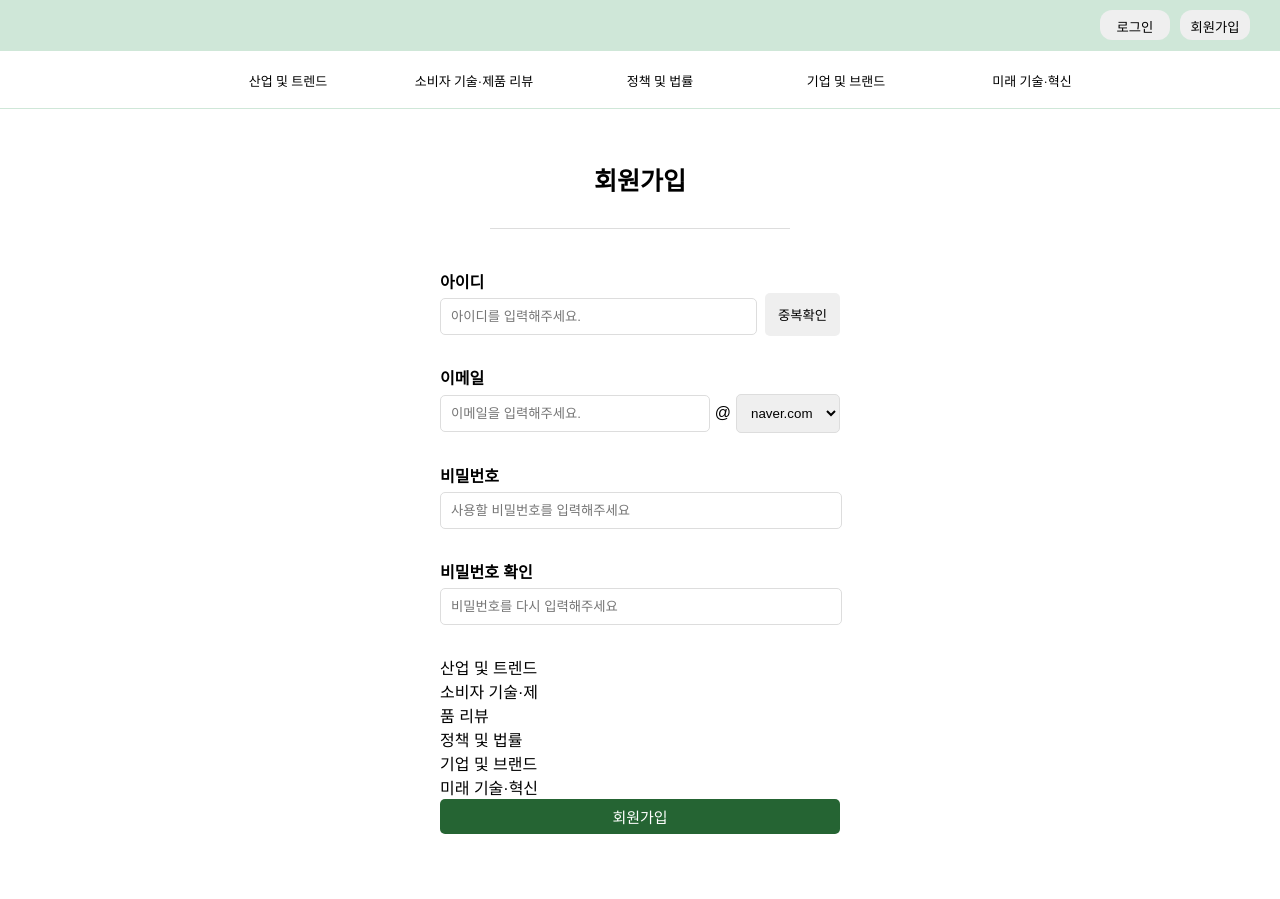
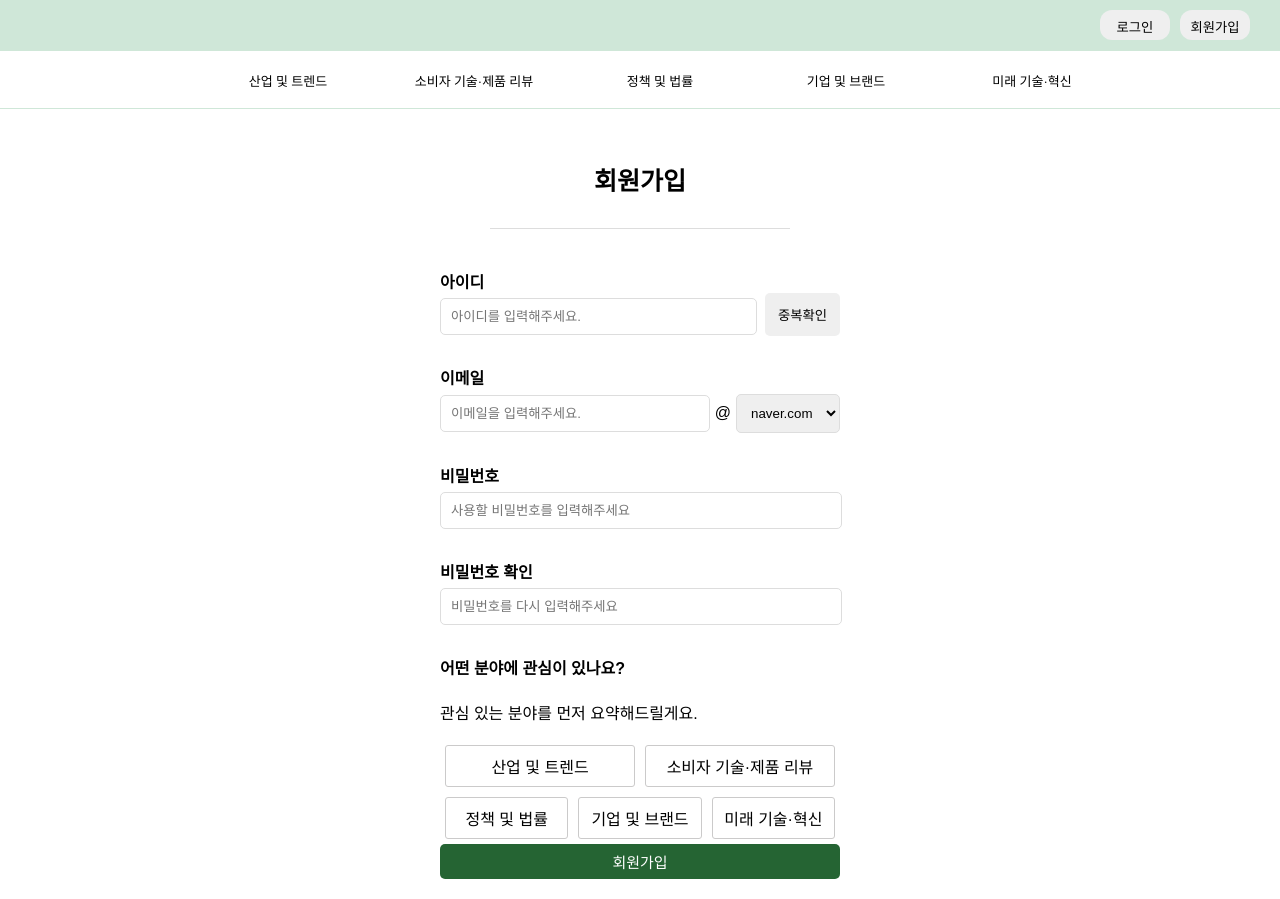
Before and after one commit to 2024-SMHRD-KDT-LangIntelligence-1/4identity, a React (Vite) app in the folder src/main/frontend/: page /signup in a window 1280 px wide. Before the commit the page ends 854 px from the top, so only its background shows below. Built offline with nearby package versions, Linux system fonts and the light colour scheme.

Commit message:
윤진  수정

```diff
--- a/src/main/frontend/src/pages/SignUp.css
+++ b/src/main/frontend/src/pages/SignUp.css
@@ -144,6 +144,17 @@ width: 100%;
 height: 35px
 }
 
-.signUpCategory {
-width: 100px;
+.categoryNum {
+  display: flex;
 }
+
+.categoryNum div {
+  margin: 5px;
+  width: 220px;
+  height: 40px;
+  border: 1px solid #CBCACA;
+  border-radius: 3px;
+  display: flex;
+  justify-content: center;
+  align-items: center;
+}
--- a/src/main/frontend/src/pages/signup.jsx
+++ b/src/main/frontend/src/pages/signup.jsx
@@ -93,11 +93,17 @@ function SignUpPage() {
           ))}
         </div>
         <div className="signUpCategory">
-          <div> 산업 및 트렌드 </div>
-          <div> 소비자 기술·제품 리뷰 </div>
-          <div> 정책 및 법률 </div>
-          <div> 기업 및 브랜드 </div>
-          <div> 미래 기술·혁신 </div>
+          <h4> 어떤 분야에 관심이 있나요?</h4>
+          <p> 관심 있는 분야를 먼저 요약해드릴게요.</p>
+          <div className="categoryNum" id="category1">
+            <div> 산업 및 트렌드 </div>
+            <div> 소비자 기술·제품 리뷰 </div>
+          </div>
+          <div className="categoryNum" id="category2">
+            <div> 정책 및 법률 </div>
+            <div> 기업 및 브랜드 </div>
+            <div> 미래 기술·혁신 </div>
+          </div>
         </div>
 
         <button
```
